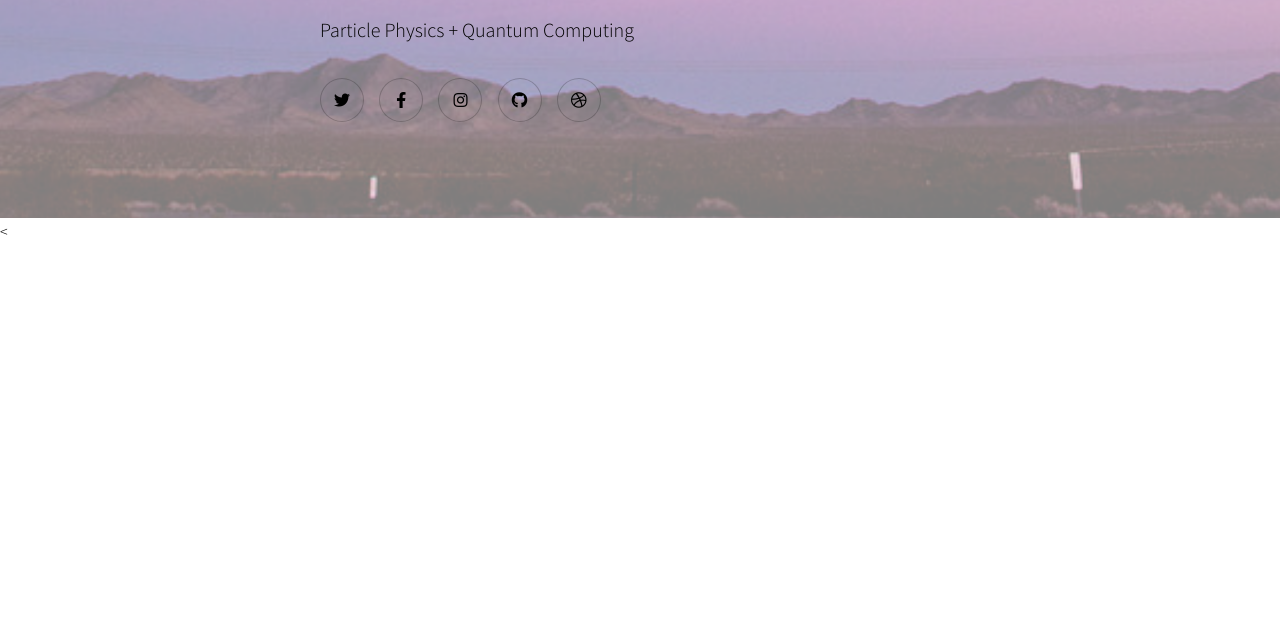
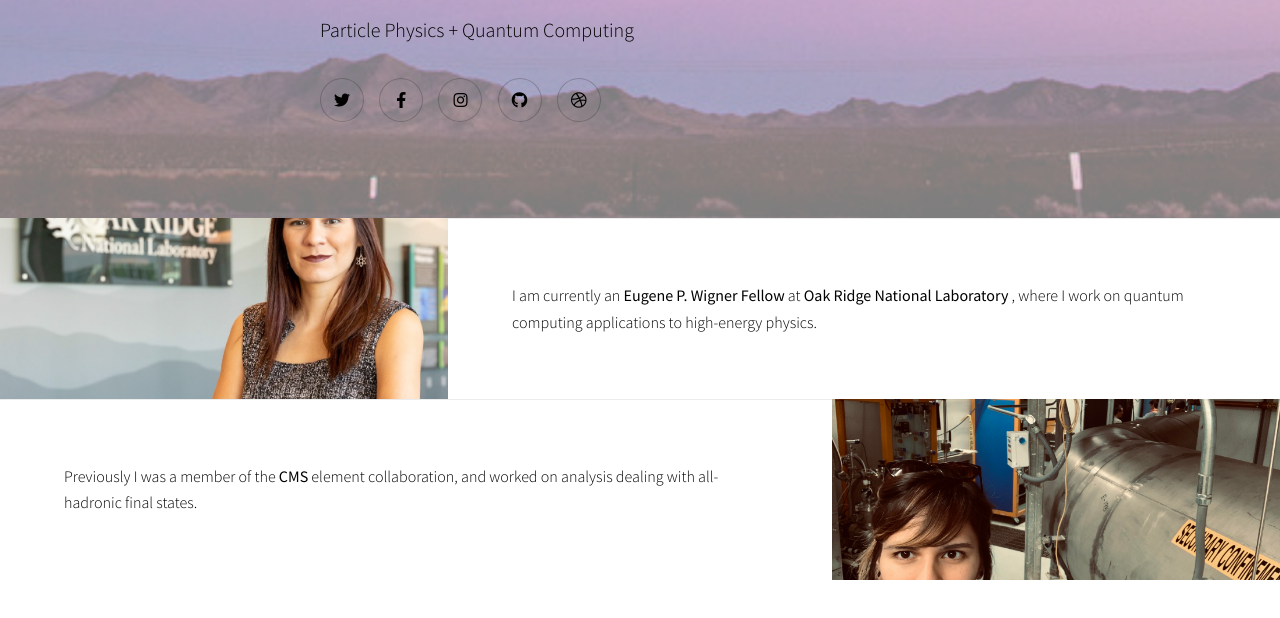
Before and after one commit to delgadoandrea/delgadoandrea.github.io, a plain HTML site: page index.html in a window 1280 px wide. Shown: the part 134-752 px from the top of the page. Drawn offline with Linux system fonts and the light colour scheme.

Commit message:
New layout

```diff
--- a/index.html
+++ b/index.html
@@ -59,7 +59,31 @@
         <img src="../images/background.png" alt="Hugo Story" />
     </div>
 </section>
-	&lt;
+
+<section class="spotlight style1 orient-right content-align-left image-position-center onscroll-image-fade-in" id="first">
+    <div class="content">
+
+        <p>I am currently an <strong>Eugene P. Wigner Fellow </strong> at <strong> Oak Ridge National Laboratory </strong>, where I work on quantum computing applications to high-energy physics.
+</p>
+
+    </div>
+    <div class="image">
+        <img src="images/Headshot_ORNL.jpg" alt="" />
+    </div>
+</section>
+
+<section class="spotlight style1 orient-left content-align-left image-position-center onscroll-image-fade-in">
+    <div class="content">
+
+        <p>Previously I was a member of the <strong>CMS</strong> element collaboration, and worked on analysis dealing with all-hadronic final states.
+</p>
+
+    </div>
+    <div class="image">
+        <img src="images/SNS_Headshot.jpg" alt="" />
+    </div>
+</section>
+
 
 
 
```
